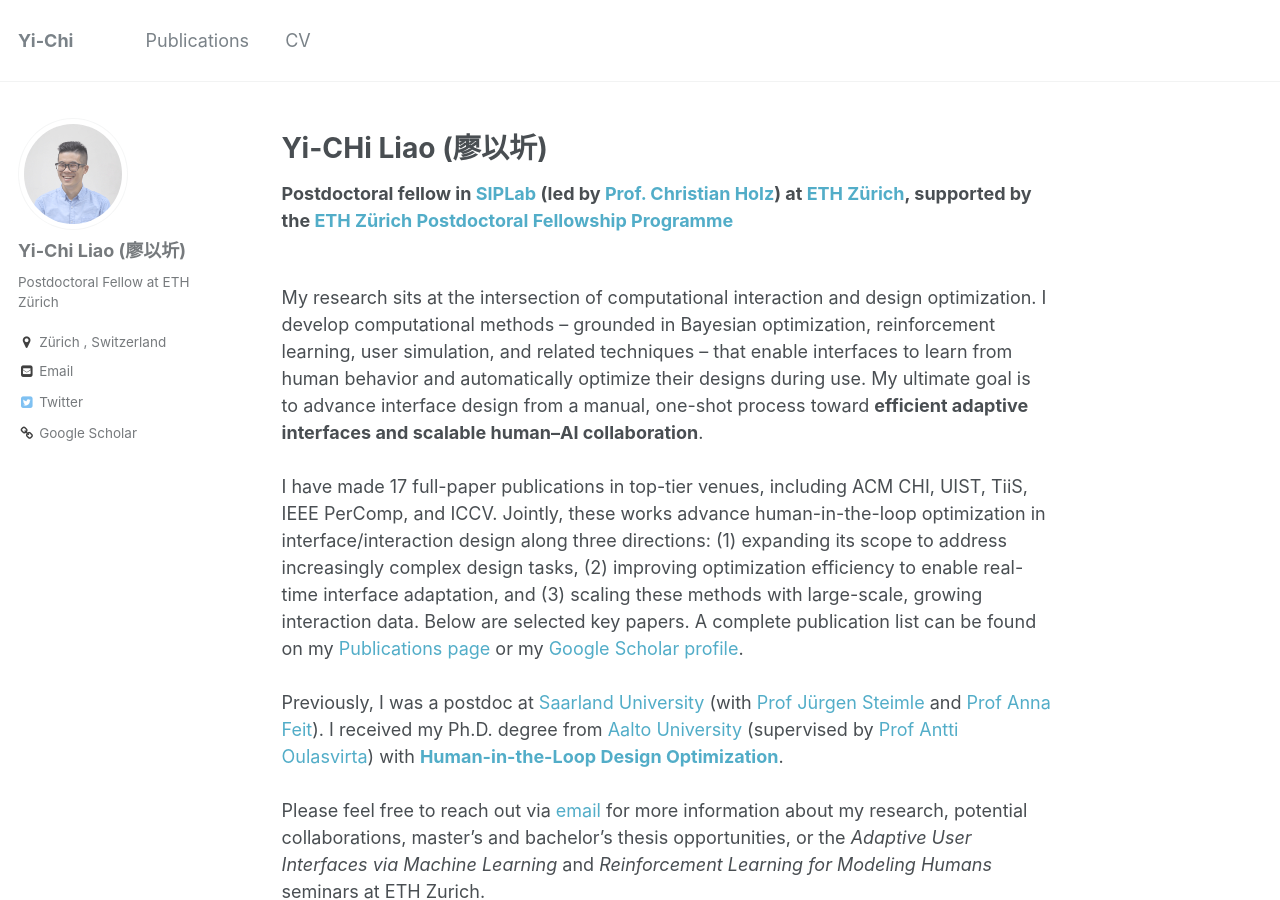
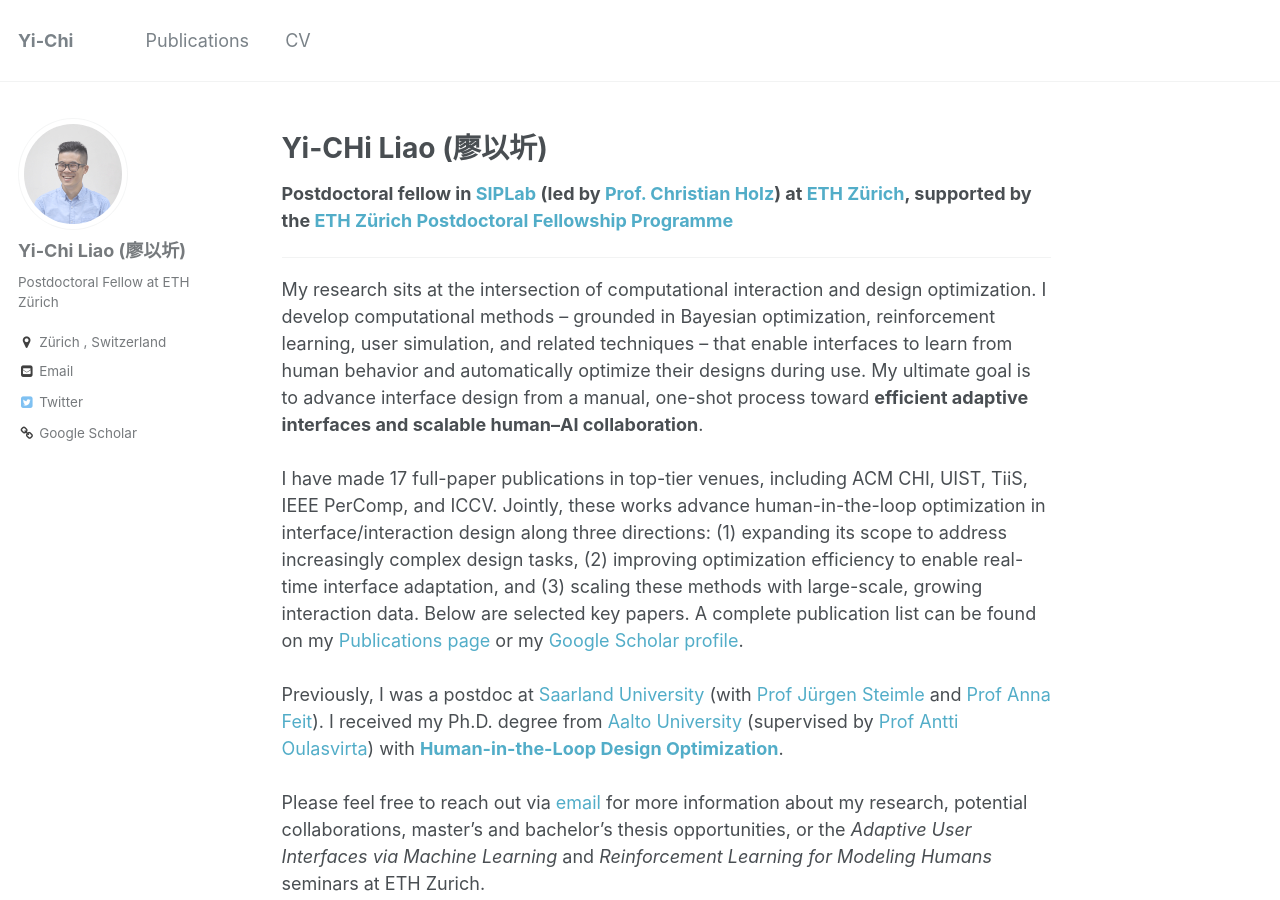
Before and after one commit to yichiliao/yichiliao.github.io, a Jekyll site: the page built from _pages/about.md, in a window 1280 px wide and 900 px high. Built offline with Jekyll 4.4.1, drawn with Linux system fonts in a browser that asks for light colours.

Commit message:
updating about

```diff
--- a/_pages/about.md
+++ b/_pages/about.md
@@ -10,7 +10,8 @@
 # **Yi-CHi Liao (廖以圻)**
 **Postdoctoral fellow in [SIPLab](https://siplab.org/) (led by [Prof. Christian Holz](https://www.christianholz.net/)) at [ETH Zürich](https://ethz.ch/en.html), supported by the [ETH Zürich Postdoctoral Fellowship Programme](https://ethz.ch/en/research/research-promotion/eth-fellowships.html)**
 
-<br>
+------
+
 My research sits at the intersection of computational interaction and design optimization. I develop computational methods -- grounded in Bayesian optimization, reinforcement learning, user simulation, and related techniques -- that enable interfaces to learn from human behavior and automatically optimize their designs during use. My ultimate goal is to advance interface design from a manual, one-shot process toward **efficient adaptive interfaces and scalable human–AI collaboration**.
 <br>
 <br>
```
